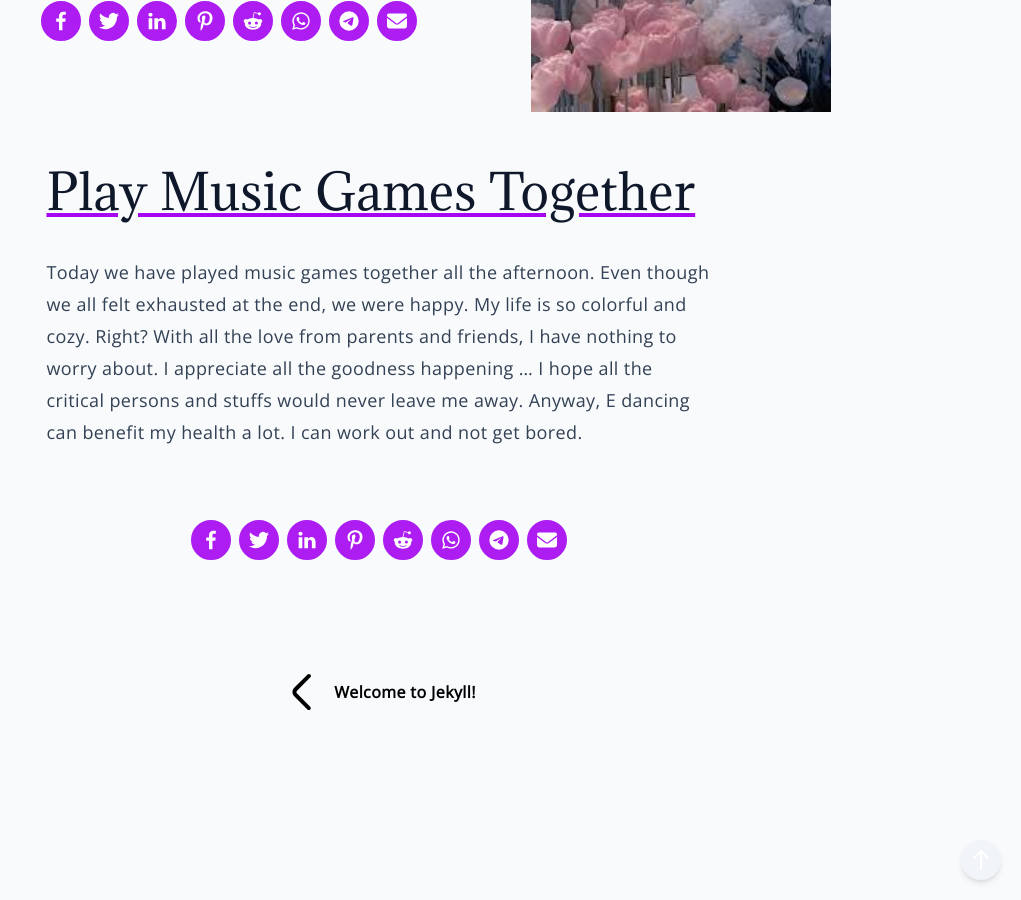
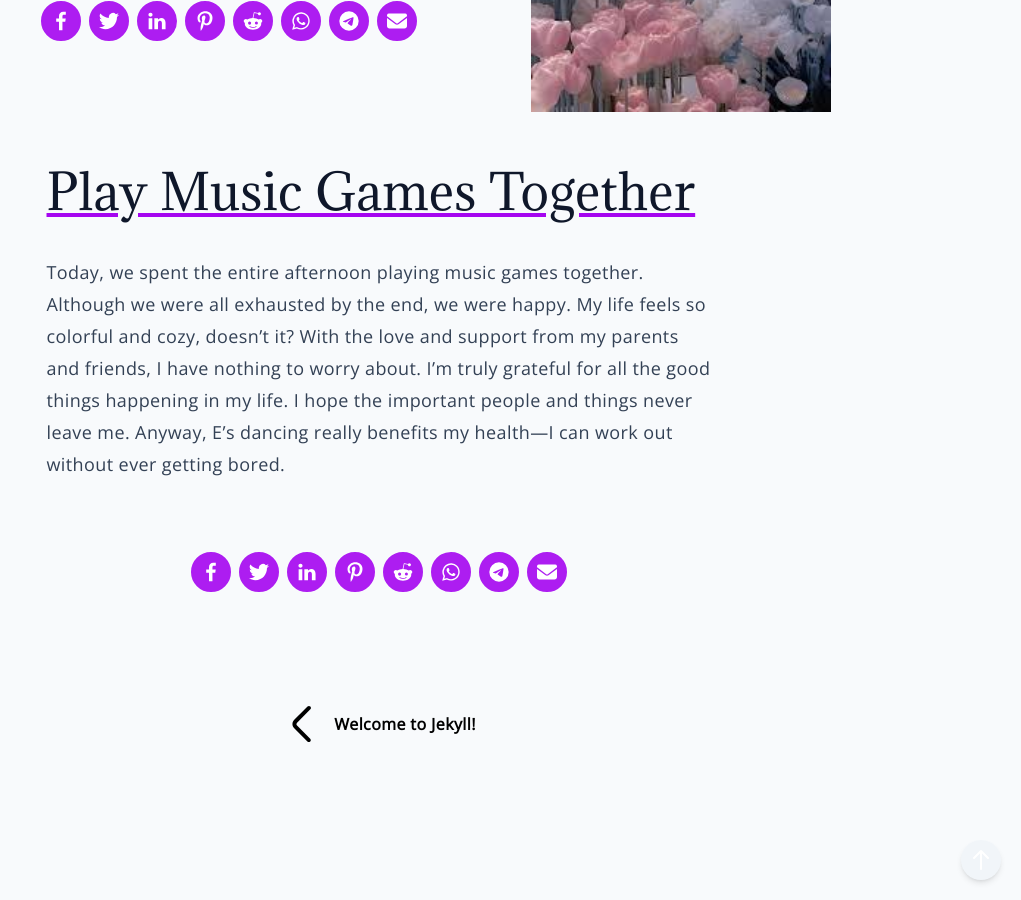
Before and after one commit to evawyy/evawyy.github.io, a Jekyll site: the page built from _posts/2025-02-21-musicgames.md, in a window 1280 px wide and 900 px high, scrolled down 362 px. Shown: the whole window, without its empty margins (259-1280 px from the left). Built offline with Jekyll 4.4.1, drawn with Linux system fonts in a browser that asks for light colours; comment, search, counter and statistics services are not loaded.

Commit message:
change post musicgames

```diff
--- a/_posts/2025-02-21-musicgames.md
+++ b/_posts/2025-02-21-musicgames.md
@@ -6,7 +6,4 @@ categories: Play
 image: ./assets/images/post/musicgames.jpeg
 ---
 # Play Music Games Together
-Today we have played music games together all the afternoon. Even though we all felt exhausted at the end, we were happy.
-My life is so colorful and cozy. Right? With all the love from parents and friends, I have nothing to worry about. I appreciate
-all the goodness happening ... I hope all the critical persons and stuffs would never leave me away. Anyway, E dancing can benefit
-my health a lot. I can work out and not get bored.
+Today, we spent the entire afternoon playing music games together. Although we were all exhausted by the end, we were happy. My life feels so colorful and cozy, doesn't it? With the love and support from my parents and friends, I have nothing to worry about. I'm truly grateful for all the good things happening in my life. I hope the important people and things never leave me. Anyway, E's dancing really benefits my health—I can work out without ever getting bored.
```
